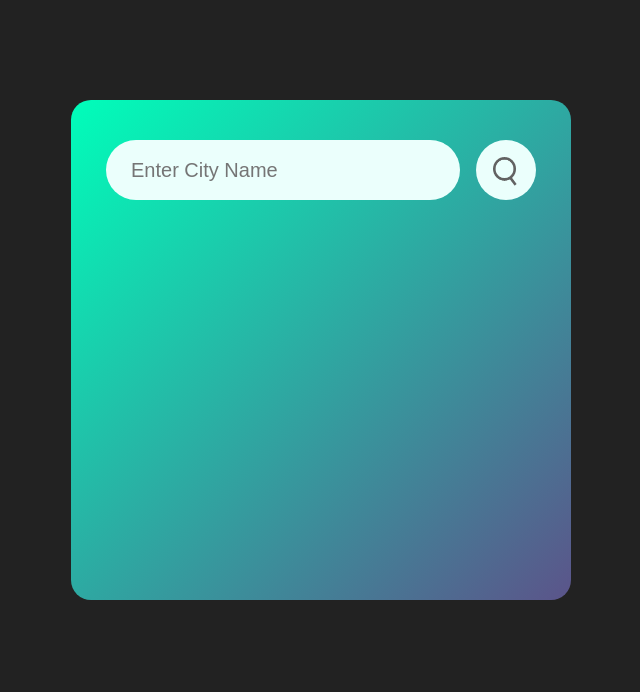
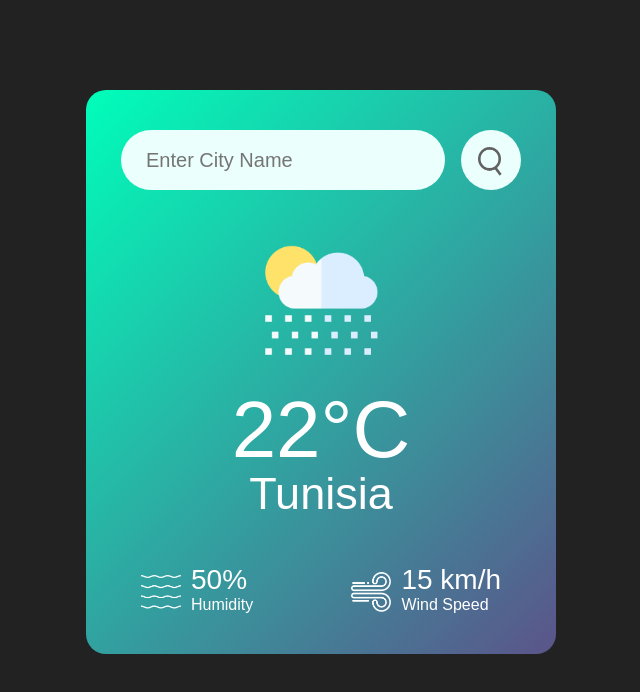
Before and after one commit to Yosri-Jemai/Weather, a plain HTML site: page index.html in a window 1280 px wide. Shown: the whole page, without its empty margins (319-959 px from the left). Drawn offline with Linux system fonts and the light colour scheme.

Commit message:
weather style

```diff
--- a/index.html
+++ b/index.html
@@ -12,6 +12,27 @@
       <input type="text" class="searchText" placeholder="Enter City Name" spellcheck="false">
       <button class="searchButton"><img src="images/search.png"></button>
     </div>
+    <div class="weather">
+      <img src="images/rain.png" class="weather-icon">
+      <h1 class="temp">22°C</h1>
+      <h2 class="city">Tunisia</h2>
+      <div class="details">
+        <div class="col">
+          <img src="images/humidity.png">
+          <div>
+            <p class="humidity">50%</p>
+            <p>Humidity</p>
+          </div>
+        </div>
+        <div class="col">
+          <img src="images/wind.png">
+          <div>
+            <p class="wind">15 km/h</p>
+            <p>Wind Speed</p>
+          </div>
+        </div>
+      </div>
+    </div>
   </div>
 </body>
 </html>
--- a/styles.css
+++ b/styles.css
@@ -10,12 +10,11 @@ body{
 .card{
     background: linear-gradient(135deg, #00feba, #5b548a);
     width: 90%;
-    max-width: 500px;
-    height: 500px;
+    max-width: 470px;
     border-radius: 20px;
     color: #fff;
     text-align: center;
-    margin: 100px auto 0;
+    margin: 90px auto 0;
     padding: 40px 35px;
 }
 
@@ -48,6 +47,9 @@ body{
     height: 60px;
     cursor: pointer;
 }
+.search button:hover{
+    background: #e2eeec;
+}
 
 .search button img{
     width: 24px;
@@ -55,3 +57,42 @@ body{
     top: 5%;
     right: 1%;
 }
+
+.weather-icon{
+    width: 160px;
+    margin-top: 30px;
+}
+.weather h1{
+    font-size: 80px;
+    font-weight: 500;
+}
+
+.weather h2{
+    font-size: 45px;
+    font-weight: 500;
+    margin-top: -8px;
+}
+
+.details{
+    display: flex;
+    align-items: center;
+    justify-content: space-between;
+    padding: 0 20px;
+    margin-top: 50px;
+}
+
+.col{
+    display: flex;
+    align-items: center;
+    text-align: left;
+}
+
+.col img{
+    width: 40px;
+    margin-right: 10px;
+}
+
+.humidity, .wind{
+    font-size: 28px;
+    margin-top: -6px;
+}
```
